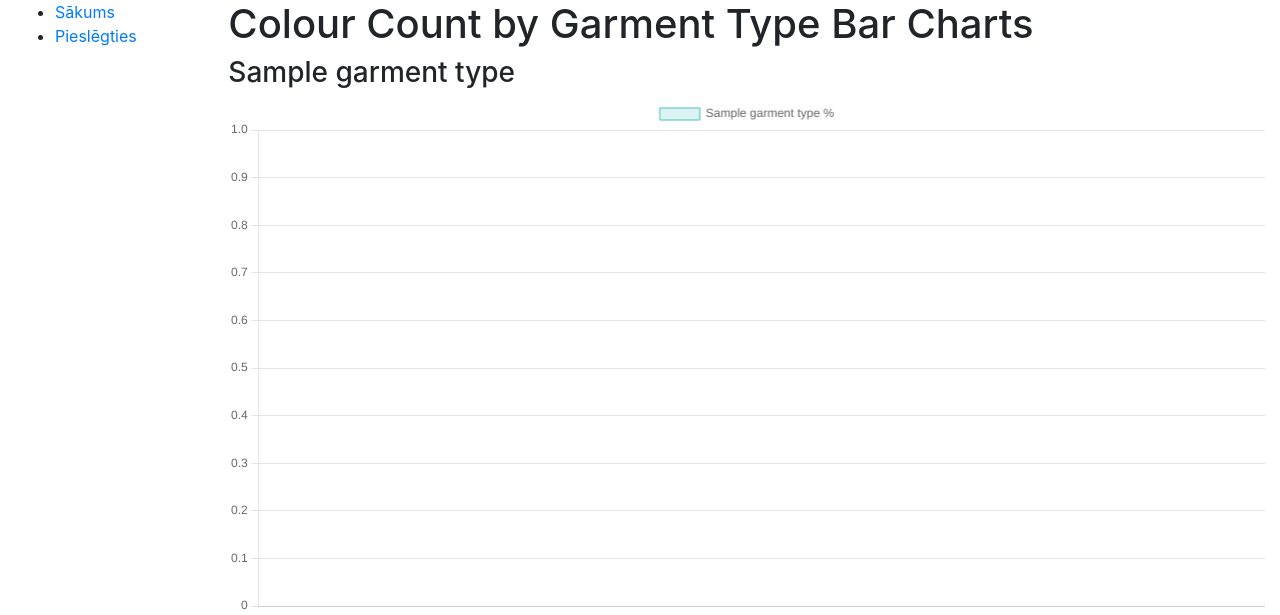
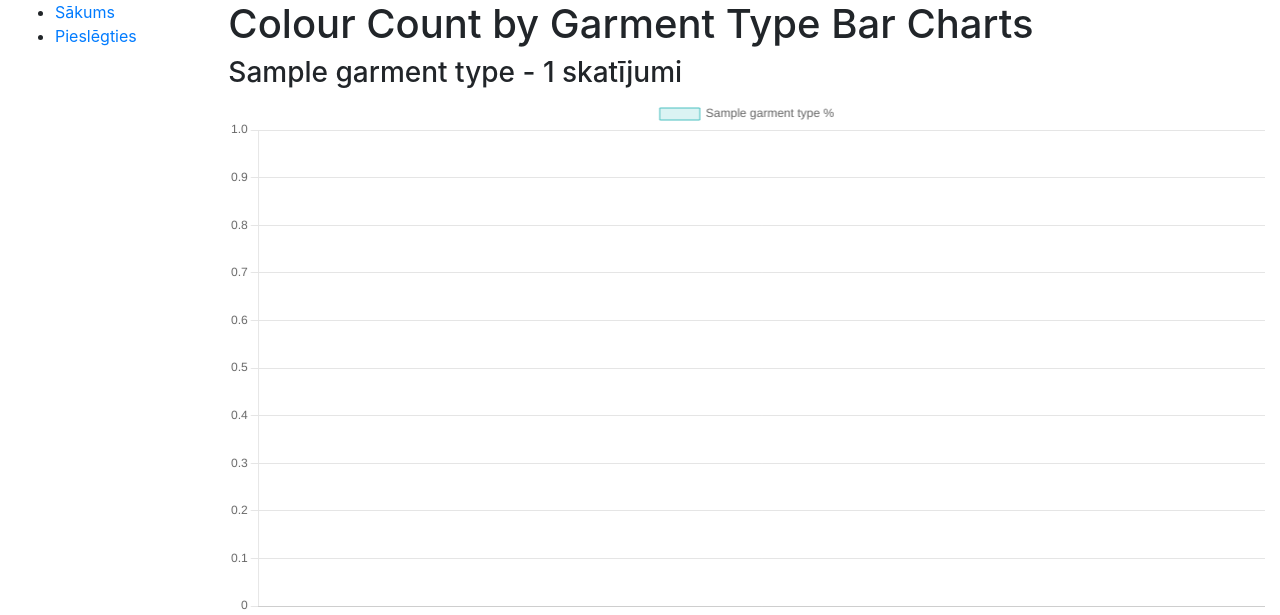
Before and after one commit to db533/dundlabumi, a Django app: template dati/templates/type_and_colour_bar_charts.html in a window 1280 px wide. Shown: the top 615 px of the page. Run offline with Django 3.2, Linux system fonts and the light colour scheme; the template is opened without the code that fills it: most values are stand-ins (such as "Sample title", 1, 10 or a date in 2020).

Commit message:
Adding total pageview for each garment type to type_and_colour_bar_charts

```diff
--- a/dati/templates/type_and_colour_bar_charts.html
+++ b/dati/templates/type_and_colour_bar_charts.html
@@ -6,7 +6,7 @@
     <h1>Colour Count by Garment Type Bar Charts</h1>
     {% for garment_type_data in tag_counts_by_garment_type %}
     <div>
-        <h3>{{ garment_type_data.garment_type_name }}</h3>
+        <h3>{{ garment_type_data.garment_type_name }} - {{ garment_type_data.total_pageviews }} skatījumi</h3>
         <canvas id="{{ garment_type_data.garment_type_name|slugify }}_chart" width="400" height="200"></canvas>
     </div>
     <script>
--- a/dati/views.py
+++ b/dati/views.py
@@ -921,7 +921,8 @@ def type_and_colour_bar_charts(request):
                 'labels': sorted_tag_names,
                 'backgroundColor': 'rgba(75, 192, 192, 0.2)',
                 'borderColor': 'rgba(75, 192, 192, 1)',
-                'borderWidth': 1
+                'borderWidth': 1,
+                'total_pageviews': total_pageviews_garment_type  # Add total pageviews to the data
             })
 
     return render(request, 'type_and_colour_bar_charts.html', {
```
